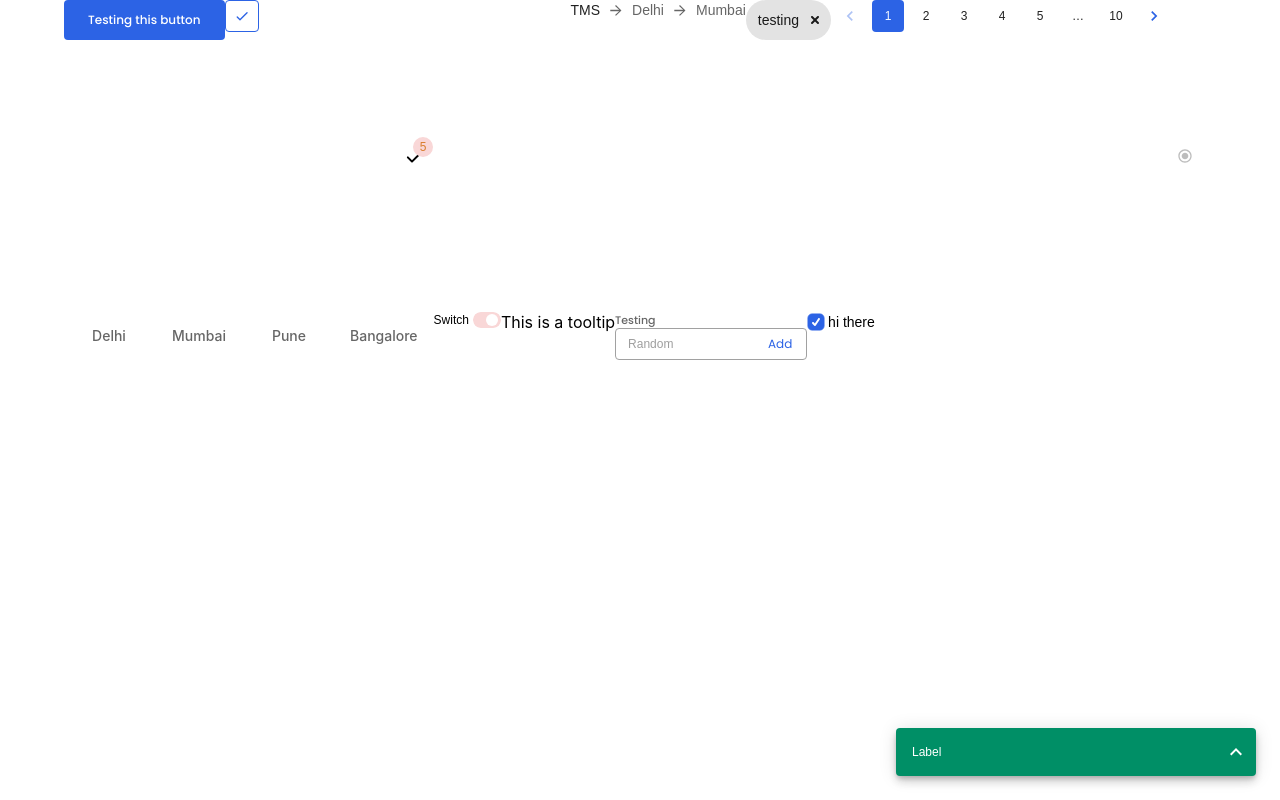
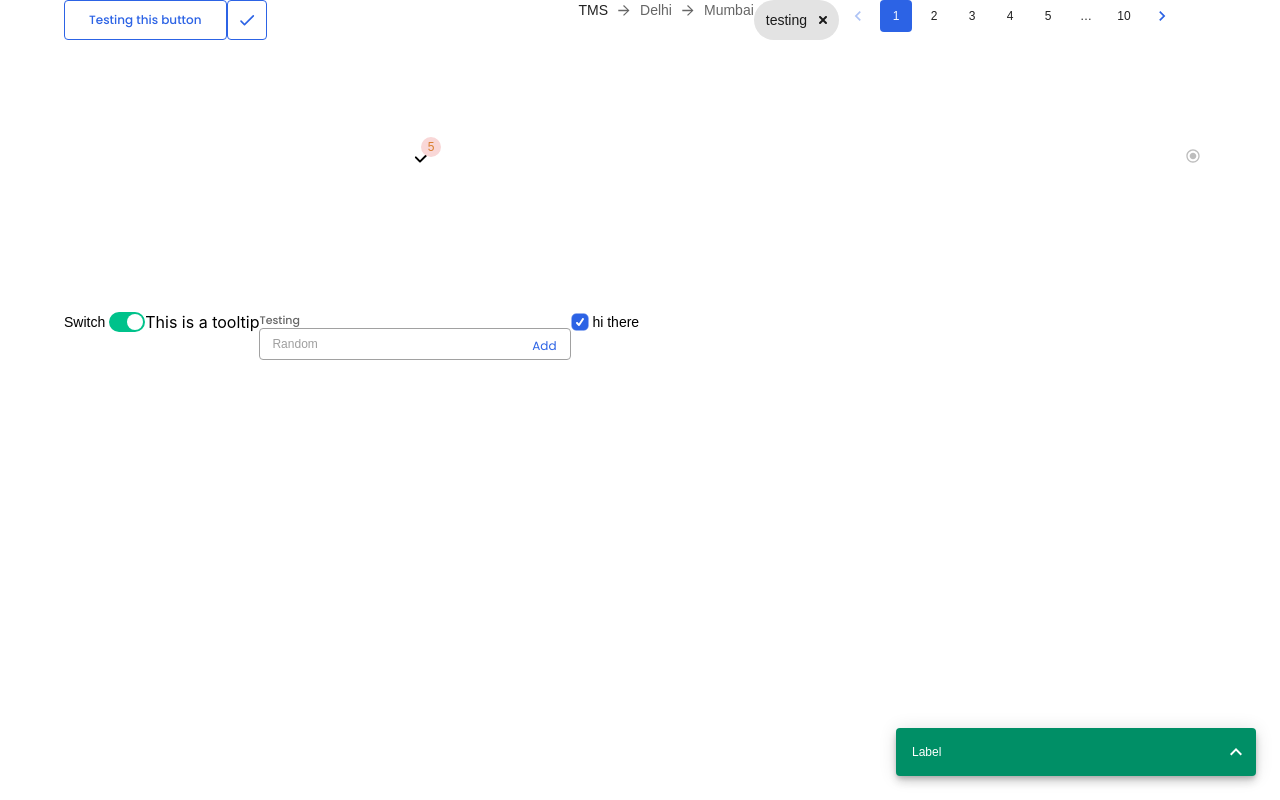
Before and after one commit to navneetlal/radiant-design-system, a React (Create React App) app: page / in a window 1280 px wide. Built offline with nearby package versions, Linux system fonts and the light colour scheme.

Commit message:
iconbutton: fixed

```diff
--- a/package.json
+++ b/package.json
@@ -13,7 +13,7 @@
     "@emotion/styled": "^11.6.0",
     "@fontsource/poppins": "^4.5.0",
     "@mui/icons-material": "^5.2.5",
-    "@mui/material": "^5.2.7",
+    "@mui/material": "^5.3.0",
     "@mui/styles": "^5.2.3",
     "@types/jest": "^27.0.1",
     "@types/node": "^16.7.13",
--- a/src/App.tsx
+++ b/src/App.tsx
@@ -40,7 +40,6 @@ function App() {
   const handleDelete = () => {};
 
   const handleCheckbox = () => {
-
     setCheck((prevState) => !prevState);
   };
 
@@ -48,17 +47,17 @@ function App() {
     <Container maxWidth="lg">
       <Grid container>
         <Button
-          variant="contained"
+          variant="outlined"
           color="primary"
           // startIcon={<MuiAdjustIcon />}
+
           text="
           Testing this button"
-
         />
         <IconButton
           variant="outlined"
           color="primary"
-          size="small"
+          size="medium"
           icon={<CheckRoundedIcon />}
         />
 
@@ -111,9 +110,7 @@ function App() {
           action={<KeyboardArrowUpIcon onClick={handleCheckbox} />}
         />
 
-        <Stack spacing={2}>
           <Pagination count={10} color="primary" shape="rounded" />
-        </Stack>
 
         <Radio
           checked={check}
@@ -123,7 +120,7 @@ function App() {
           onClick={handleCheckbox}
         />
 
-        <MuiTabs
+        {/* <MuiTabs
           value={"This is a tab"}
           indicatorColor="primary"
           textColor="primary"
@@ -133,32 +130,29 @@ function App() {
           {["Delhi", "Mumbai", "Pune", "Bangalore"].map((item: any) => (
             <Tab label={item} />
           ))}
-        </MuiTabs>
+        </MuiTabs> */}
 
         <Switch
           checked={check}
-
-          size="small"
-          colored={false}
+          size="medium"
+          colored={true}
           label="Switch"
-          disabled={true}
+          disabled={false}
           onChange={handleCheckbox}
         />
-        <Grid>
-          <Tooltip title="Sample" color="dark" size="medium">
+
+          <Tooltip title="this is tooltip" color="light" size="small">
             <span>This is a tooltip</span>
           </Tooltip>
-        </Grid>
         <Grid>
           <Textbox
             placeholder={"Random"}
             required={false}
-            width={192}
+            width={312}
             label="Testing"
             size="small"
             alert={false}
             disabled={false}
-            height="small"
             action={{ text: "Add", onClick: handleCheckbox }}
           />
         </Grid>
--- a/src/components/Button/Button.tsx
+++ b/src/components/Button/Button.tsx
@@ -9,6 +9,7 @@ export interface IButtonProps {
   text?: string;
   leftIcon?: React.ReactElement;
   rightIcon?: React.ReactElement;
+  inputSize?: 'small' | 'medium';
   [key: string]: any;
 }
 
@@ -19,6 +20,7 @@ const Button = ({
   text,
   leftIcon,
   rightIcon,
+  inputSize,
   ...otherProps
 }: IButtonProps) => {
   const theme = useTheme();
@@ -37,15 +39,21 @@ const Button = ({
           border: `1px solid`,
           borderColor: `${theme.palette[color].main}`,
           "&:hover": {
-            backgroundColor: `${theme.palette[color].contrastText}`,
+            backgroundColor: color !== 'secondary' && `${theme.palette[color].contrastText}`,
           },
         },
+        otherProps.disabled && {
+          color : `${theme.palette.secondary.main} !important`,
+          backgroundColor :  variant ===  'contained' ? `${theme.palette.secondary.light} !important` : '#ffffff',
+          borderColor : variant === 'outlined' && `${theme.palette.secondary.main}`
+        },
+
         variant === "contained" && {
           color: "#ffffff",
           "&:hover": {
             background: `${theme.palette[color].dark}`,
           },
-          boxShadow: "none",
+          boxShadow: `none !important`,
         },
         color === "secondary" && variant === 'outlined' && {
           color: "#000000",
@@ -59,9 +67,9 @@ const Button = ({
             minWidth: "50px !important",
             position: `absolute`,
             right: '2px',
-            top: '24px',
-            bottom: '8px',
-            height: 16,
+            top: inputSize === 'medium' ? '28px' : '22px',
+            //bottom: '8px',
+            height: '24px',
             padding: "8px 8px",
             alignSelf: "center",
             backgroundColor: "transparent",
--- a/src/components/IconButton/Iconbutton.tsx
+++ b/src/components/IconButton/Iconbutton.tsx
@@ -13,7 +13,7 @@ export interface IButtonProps {
   [key: string]: any;
 }
 
-const IconButton = ({ variant, color, size, text, icon, ...otherProps }: IButtonProps) => {
+const IconButton = ({ variant, color, size, icon, ...otherProps }: IButtonProps) => {
   const theme = useTheme();
   return (
     <MuiButton
@@ -55,31 +55,31 @@ const IconButton = ({ variant, color, size, text, icon, ...otherProps }: IButton
                 }
           },
           size === 'small' && {
-            minWidth: 32,
-            height: 32,
+            width: '32px',
+            height: '32px',
             padding: '8px',
             '& svg': {
-              width: 16,
-              height: 16,
+              width: '16px',
+              height: '16px',
             },
           },
           size === 'medium' && {
-            minWidth: 40,
-            height: 40,
+            width: '40px',
+            height: '40px',
             padding: '10px',
             '& svg': {
-              width: 20,
-              height: 20,
+              width: '20px',
+              height: '20px',
             },
           },
           size === 'large' && {
-            minWidth: 48,
-            height: 48,
+            width: '48px',
+            height: '48px',
             ...theme.typography.h4,
             padding: '12px',
             '& svg': {
-              width: 24,
-              height: 24,
+              width: '24px',
+              height: '24px',
             },
           }
 
--- a/src/components/Switch/Switch.tsx
+++ b/src/components/Switch/Switch.tsx
@@ -119,6 +119,11 @@ const Switch = ({
                 "& + .MuiSwitch-track": {
                   opacity: 1,
                   border: 0,
+                  backgroundColor: `${
+                    colored
+                      ? theme.palette.success.main
+                      : theme.palette.error.main
+                  }`,
                 },
               },
               "&.Mui-disabled .MuiSwitch-thumb": {
--- a/src/components/Tooltip/Tooltip.tsx
+++ b/src/components/Tooltip/Tooltip.tsx
@@ -7,40 +7,56 @@ export interface IToolTipProps {
   title: string;
   children: JSX.Element;
   color: "light" | "dark";
-  size : 'small' | 'medium';
+  size: "small" | "medium";
   [key: string]: any;
-
 }
 
-const ToolTip = ({ title, children, color, size , ...otherProps }: IToolTipProps) => {
+const ToolTip = ({
+  title,
+  children,
+  color,
+  ...otherProps
+}: IToolTipProps) => {
   const theme = useTheme();
   return (
     <MuiTooltip
       title={title}
       placement="top"
       arrow
+
       {...otherProps}
       componentsProps={{
         tooltip: {
           sx: {
+            backgroundColor:
             //@ts-ignore
-            backgroundColor:  color === 'dark' ? theme.palette.primary[600] : '#ffffff',
-            color: color === 'dark' ? '#ffffff' : '#1A1A1A',
+              color === "dark" ? theme.palette.primary[600] : "#ffffff",
+            color: color === "dark" ? "#ffffff" : "#1A1A1A",
 
-            //height : size === 'medium' ? '36px' : '24px',
+            height: otherProps.size === "medium" ? "28px" : "24px",
             //@ts-ignore
             border: `1px solid ${theme.palette.primary[200]}`,
-            borderRadius: '4px',
-             ...theme.typography.body2,
-            padding: '4px 8px', // Top Down  Left Right
+            borderRadius: "4px",
+
+            minWidth: otherProps.size === "small" ? "53px" : "72px",
+            textAlign: "center",
+            //justifyContent : 'center',
+            ...otherProps.size === 'small' ? {
+              ...theme.typography.body2
+            } : {
+              ...theme.typography.body1
+            },
+            padding: otherProps.size === "medium" ? "8px 16px" : "4px 8px", // Top Down  Left Right
+            paddingTop:
+              otherProps.size === "small" ? "12px !important" : "24px !important",
           },
         },
-        arrow : {
-          sx : {
+        arrow: {
+          sx: {
             //@ts-ignore
-            color : color === 'dark' ? theme.palette.primary[600] : '#ffffff',
-            position: 'absolute',
-            top : '24.2px',
+            color: color === "dark" ? theme.palette.primary[600] : "#ffffff",
+            position: "absolute",
+            top: otherProps.size === "medium" ? "60.2px" : "40.2px",
 
             // width: '10px',
             // height: '4px',
@@ -48,16 +64,13 @@ const ToolTip = ({ title, children, color, size , ...otherProps }: IToolTipProps
             // //@ts-ignore
 
             "&:before": {
-              border : `.1px solid`,
+              border: `.1px solid`,
               //@ts-ignore
-              borderColor : theme.palette.primary[200],
-              borderRadius : '2px'
-
+              borderColor: theme.palette.primary[200],
+              borderRadius: "2px",
             },
-
-
-          }
-        }
+          },
+        },
       }}
     >
       <span>{children}</span>
--- a/src/themes/lightTheme.ts
+++ b/src/themes/lightTheme.ts
@@ -63,14 +63,6 @@ lightTheme = createTheme(lightTheme, {
   components: {
     MuiButton: {
       styleOverrides: {
-
-        disabled : {
-          backgroundColor: `#ffffff !important`,
-          color: `#A1A1A1 !important`,
-          borderColor : `#A1A1A1 !important`
-
-
-        },
         startIcon: {
           marginRight: 0,
           marginLeft: 0,
@@ -96,6 +88,7 @@ lightTheme = createTheme(lightTheme, {
           padding: "12px 32px",
           textTransform: "none",
         },
+
       },
     },
     MuiBadge: {
@@ -151,17 +144,18 @@ lightTheme = createTheme(lightTheme, {
         root: {
           ...lightTheme.typography.body2,
           height: 32,
-          color : `#2C63E5`,
+          color : lightTheme.palette.primary.main,
           "& ul>li>button:hover": {
             backgroundColor: `rgba(0, 0, 0, 0.04)`
 
           },
           "& ul>li>button:hover.Mui-selected": {
-            color: `#F5F8FF`,
-            backgroundColor: `#2C63E5`
+            color: lightTheme.palette.primary.contrastText,
+            backgroundColor: lightTheme.palette.primary.main
           },
           "& ul>li>button:hover.Mui-selected:hover" : {
-            backgroundColor: `#264CA4`
+            //@ts-ignore
+            backgroundColor: lightTheme.palette.primary[600]
           },
           "& svg": {
             fill: lightTheme.palette.primary.main,
@@ -230,21 +224,14 @@ lightTheme = createTheme(lightTheme, {
     //   //   },
     //   // },
     // },
-    MuiTooltip: {
-      styleOverrides: {
-
-        tooltip: {
-          //@ts-ignore
-          border: `1px solid ${lightTheme.palette.primary[200]}`,
-          borderRadius: 4,
-          ...lightTheme.typography.body2,
-          //@ts-ignore
-
-          //backgroundColor: lightTheme.palette.primary[600],
-
-          padding: "4px 8px",
-        },
-      },
+    MuiTooltip : {
+      styleOverrides : {
+        // tooltip : (props : any) => ({
+        //   ...props.size === "small" && {
+        //     ...lightTheme.typography.h1
+        //   }
+        // })
+      }
     },
 
     MuiRadio: {
@@ -303,15 +290,31 @@ export default lightTheme;
 
 const tempTheme = createTheme({
   components: {
-    MuiBadge: {
-      styleOverrides: {
-        badge: {
-          color: `1A1A1A`,
-          borderRadius: "4px",
-          fontFamily: '"Source Sans Pro", sans-serif',
-        },
-      },
+    MuiButton : {
+      styleOverrides : {
+        outlined : (props) => ({
+          //@ts-ignore
+            color : lightTheme.palette[props.color].main,
+            backgroundColor: `#ffffff`,
+            border: `1px solid`,
+            //@ts-ignore
+
+            borderColor: `${lightTheme.palette[props.color].main}`,
+            "&:hover": {
+              //@ts-ignore
+
+              backgroundColor: props.color !== 'secondary' && `${lightTheme.palette[props.color].contrastText}`,
+            },
+        })
+      }
     },
+
+
+
+  }
+
+})
+
     //   MuiSwitch : {
     //     styleOverrides : {
     //       checked : {
@@ -344,5 +347,3 @@ const tempTheme = createTheme({
     //     // ]
     //   }
     // }
-  },
-});
```
Also changed, not shown: src/components/Checkbox/Checkbox.tsx (+4 -7 lines), src/components/Textbox/Textbox.tsx (+25 -10 lines), 2 other files (tests, documents, lock files or other folders).
